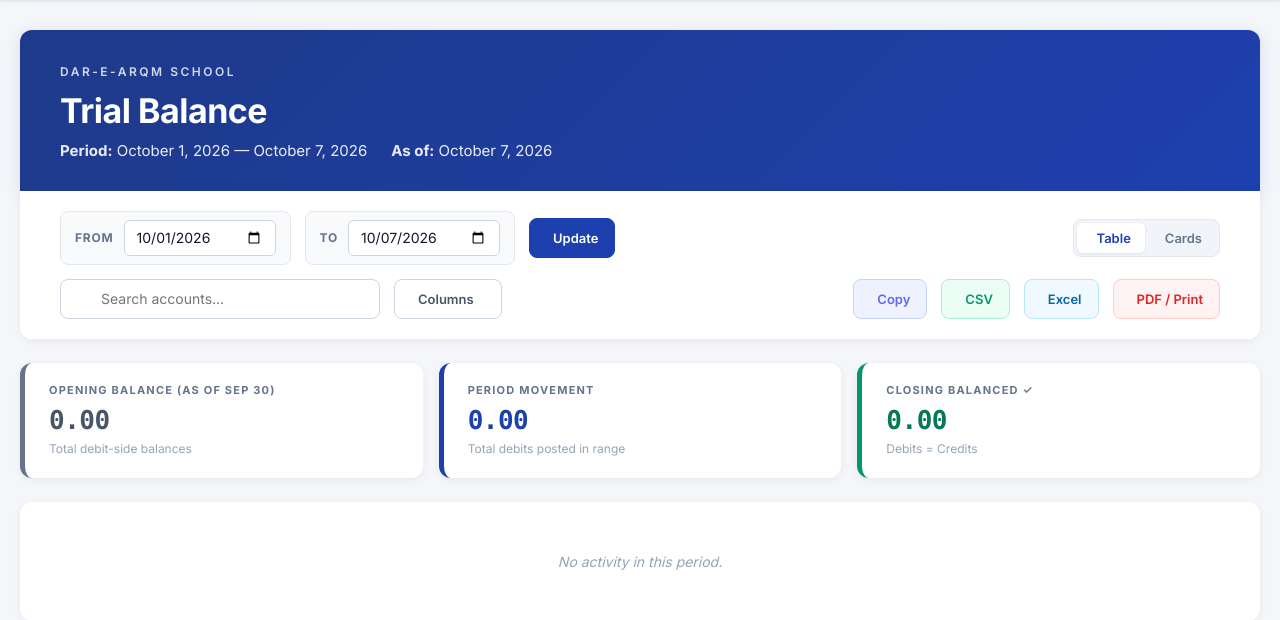
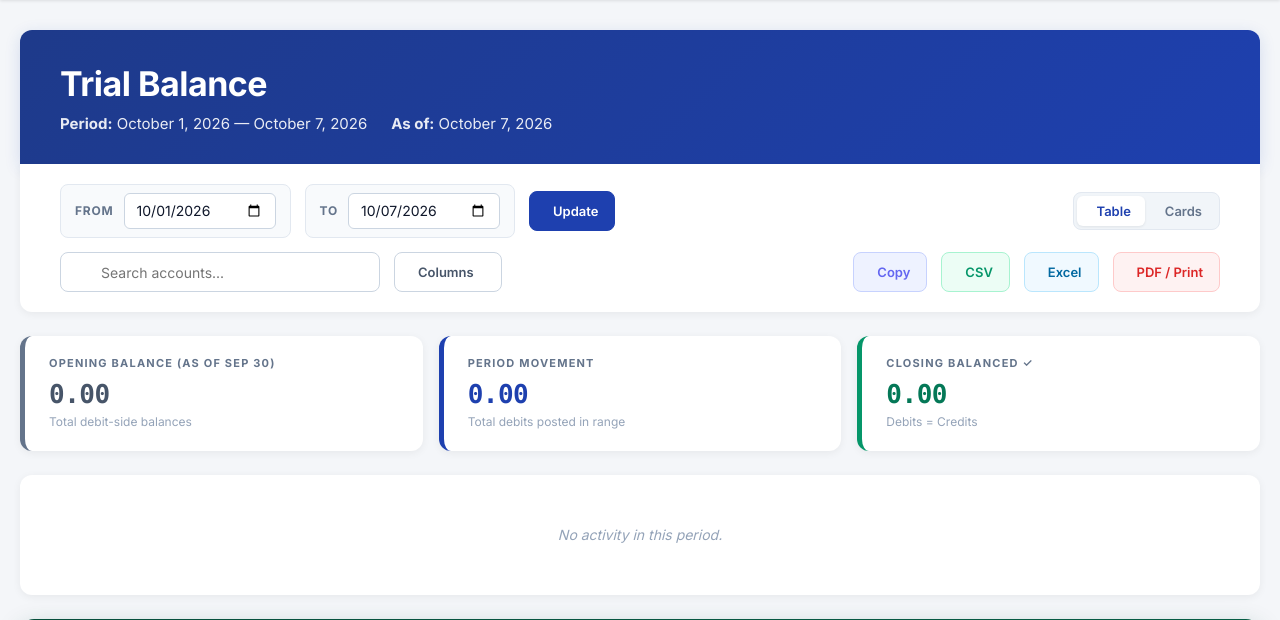
Before and after one commit to asifshah-Dev/school_management_system, a PHP site: page /gl_trial_balance.php in a window 1280 px wide. Shown: the part 97-717 px from the top of the page. Run offline with PHP 8.4, Linux system fonts and the light colour scheme; a user stored in the database is signed in; data comes from the database, SQL or seed files in the repository; data that the repository does not hold is empty; some libraries are stand-ins or nearby versions.

Commit message:
Updating Reports

```diff
--- a/gl_trial_balance.php
+++ b/gl_trial_balance.php
@@ -136,7 +136,7 @@ foreach ($byType as $type => $list) {
 <!DOCTYPE html>
 <html lang="en">
 <head>
-    <?php require_once('meta_inc.php'); ?>
+
     <title>Trial Balance</title>
     <style>
         * { box-sizing: border-box; }
@@ -956,7 +956,7 @@ foreach ($byType as $type => $list) {
 
     <!-- Header -->
     <div class="report-head">
-        <div class="company">Dar-e-Arqm School</div>
+
         <h1>Trial Balance</h1>
         <div class="period">
             <span><strong>Period:</strong> <?php echo date('F j, Y', strtotime($fromDate)); ?> — <?php echo date('F j, Y', strtotime($toDate)); ?></span>
```
